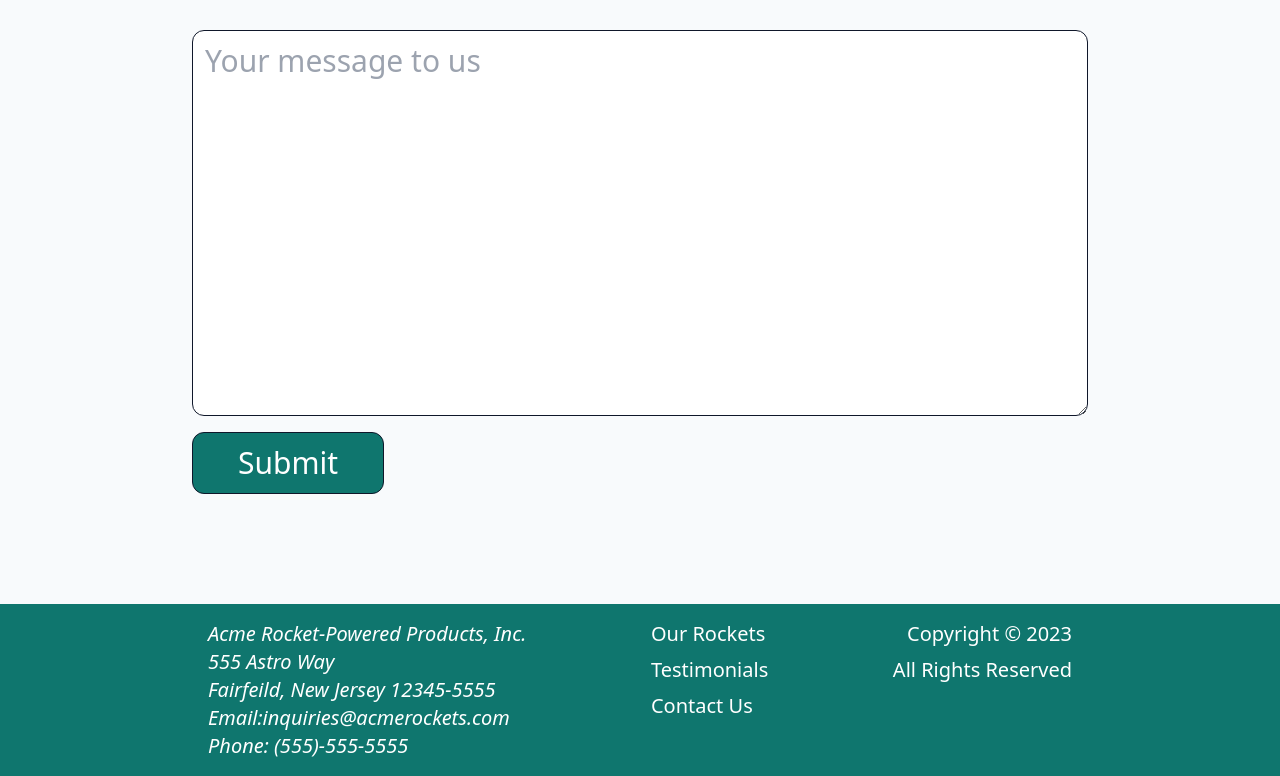
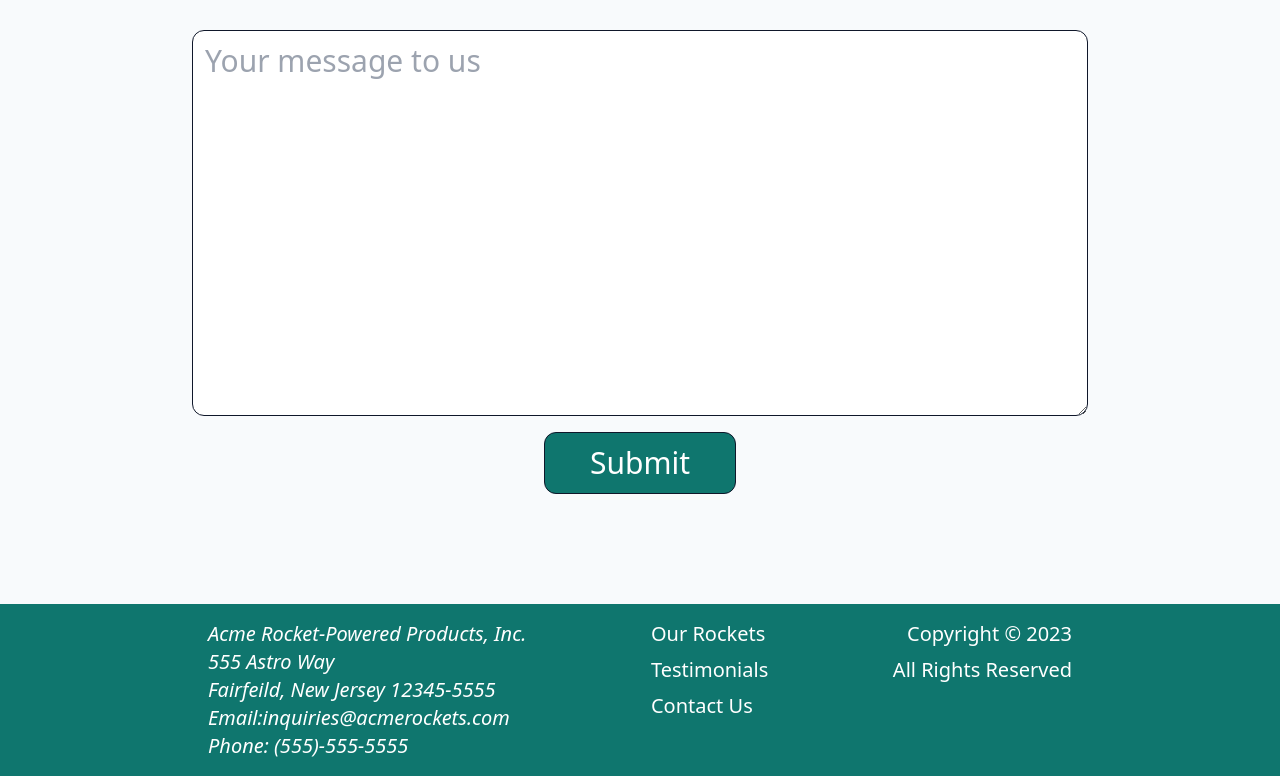
Before and after one commit to SmagicJones/rockeProjReact, a React (Vite) app: page / in a window 1280 px wide. Shown: the part 3107-3883 px from the top of the page. Built offline with nearby package versions, Linux system fonts and the light colour scheme.

Commit message:
centered submit button on form

```diff
--- a/src/components/Contact.jsx
+++ b/src/components/Contact.jsx
@@ -59,7 +59,7 @@ export const Contact = () => {
         ></textarea>
         <button
           value="Send"
-          className="w-48 rounded-xl border border-solid border-slate-900 bg-teal-700 p-3 text-white hover:bg-teal-600 active:bg-teal-500 dark:border-none"
+          className="mx-auto w-48 rounded-xl border border-solid border-slate-900 bg-teal-700 p-3 text-white hover:bg-teal-600 active:bg-teal-500 dark:border-none"
         >
           Submit
         </button>
```
